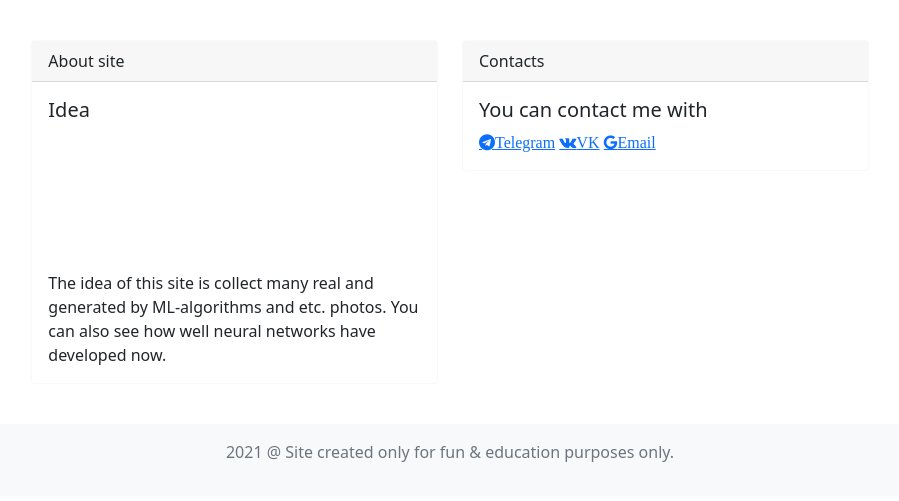
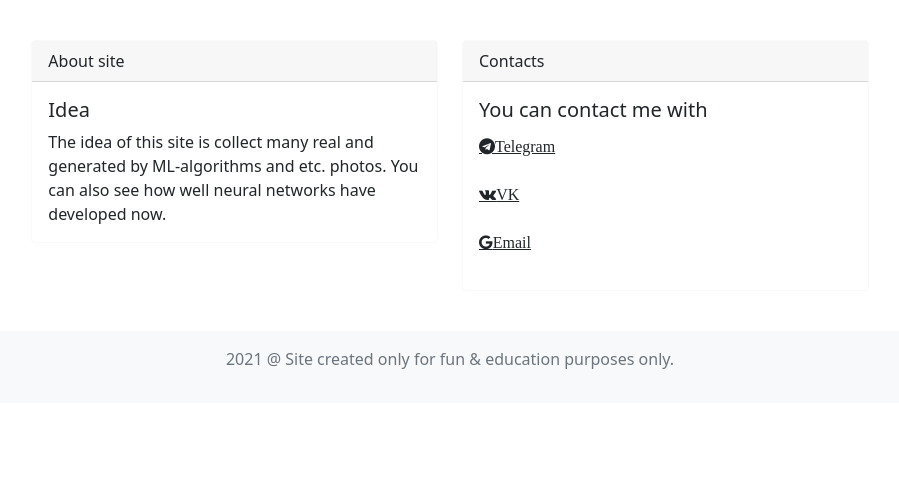
Before and after one commit to Roqvie/FindTheTruth, a Django app: page /about in a window 1280 px wide. Shown: the part 56-557 px from the top of the page, without its empty margins (190-1089 px from the left). Run offline with Django 3.2, Linux system fonts and the light colour scheme; parts of the project's set-up code (start-up, migrations or seed data) failed here and were passed over.

Commit message:
Update templates

```diff
--- a/templates/frontend/about.html
+++ b/templates/frontend/about.html
@@ -8,7 +8,7 @@
       <div class="card-header">About site</div>
       <div class="card-body">
         <h5 class="card-title">Idea</h5>
-        <p class="card-text">The idea of this site is collect many real and generated by ML-algorithms and etc. photos. You can also see how well neural networks have developed now.</p>
+        <p class="card-text mt-0">The idea of this site is collect many real and generated by ML-algorithms and etc. photos. You can also see how well neural networks have developed now.</p>
       </div>
     </div>
   </div>
@@ -17,9 +17,10 @@
       <div class="card-header">Contacts</div>
       <div class="card-body">
         <h5 class="card-title">You can contact me with</h5>
-        <a class="fa fa-telegram" href="https://tg.me/ROQVIE" target="_blank">Telegram</a>
-        <a class="fa fa-vk" href="https://vk.com/Roqvie" target="_blank">VK</a>
-        <a class="fa fa-google" href="roqvieee@gmail.com" target="_blank">Email</a>
+        <p><a class="fa fa-telegram link-dark my-2" href="https://tg.me/ROQVIE" target="_blank">Telegram</a></p>
+        <p><a class="fa fa-vk link-dark my-2" href="https://vk.com/Roqvie" target="_blank">VK</a></p>
+        <p><a class="fa fa-google link-dark my-2" href="roqvieee@gmail.com" target="_blank">Email</a></p>
+
       </div>
     </div>
   </div>
```
